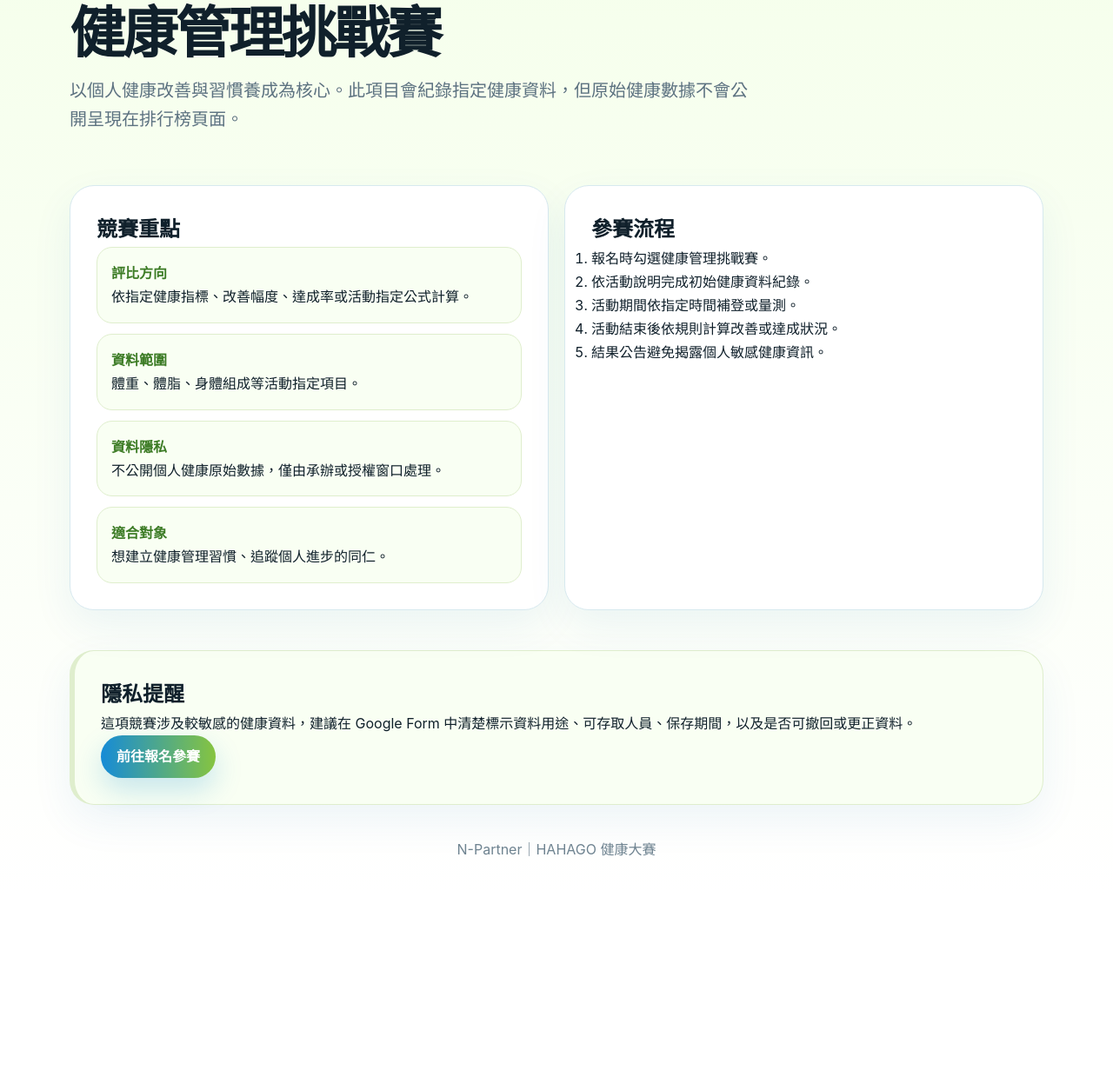
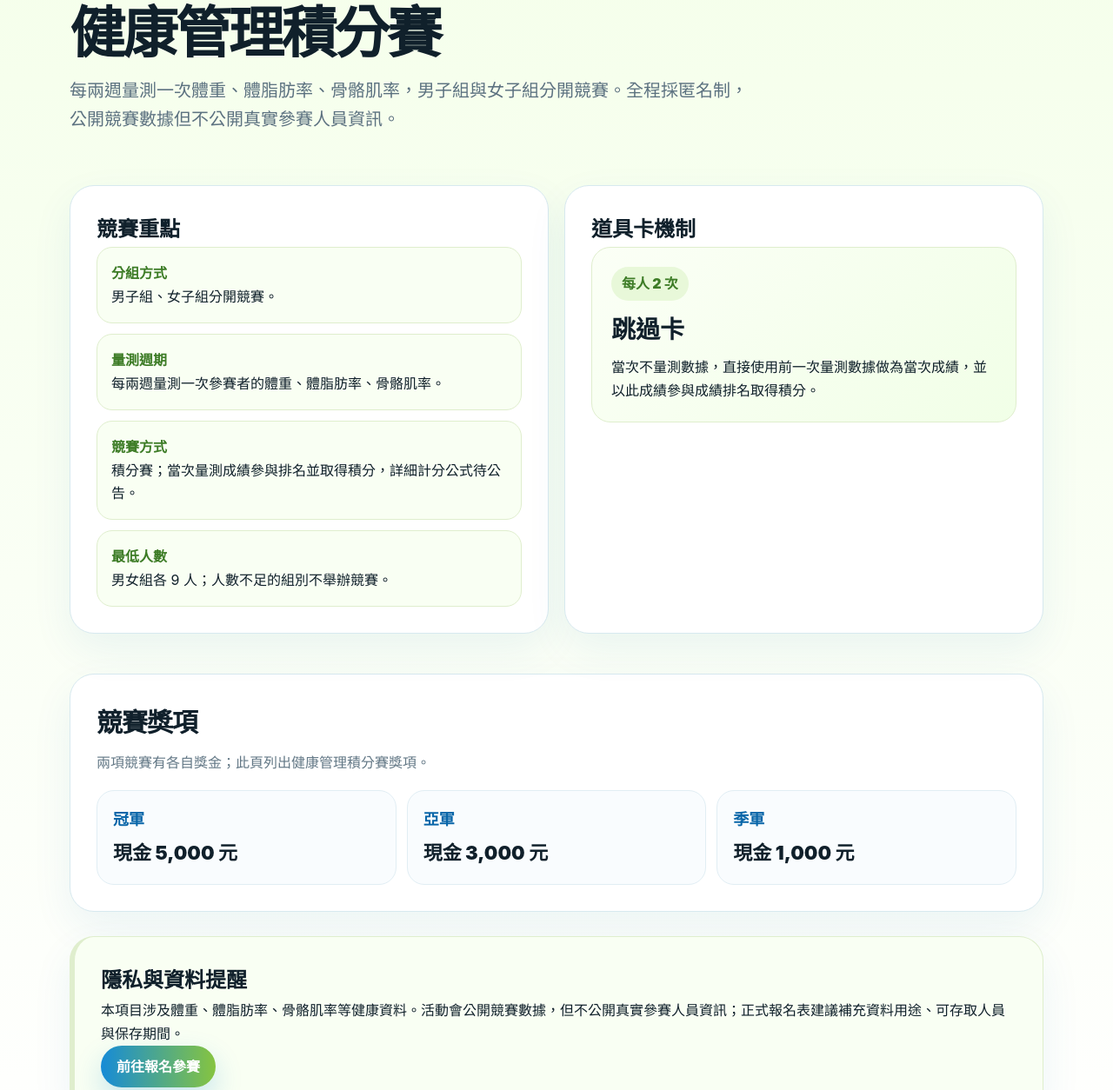
Before and after one commit to juanyaolin/npartner-wellness-challenge-2026, a website: page health.html in a window 1280 px wide. Shown: the part 194-1448 px from the top of the page at 87% size. Before the commit the page ends 1223 px from the top, so only its background shows below. Drawn offline with Linux system fonts and the light colour scheme.

Commit message:
feat: 套入賽事資訊

```diff
--- a/assets/css/styles.css
+++ b/assets/css/styles.css
@@ -628,3 +628,77 @@ body.health-page {
     grid-template-columns: 1fr;
   }
 }
+
+/* Event information blocks added for the 2026 contest details. */
+.sectionTitle.compact {
+  grid-template-columns: 1fr;
+  gap: 8px;
+  margin-bottom: 18px;
+}
+
+.tool-card {
+  border: 1px solid #dfeecd;
+  border-radius: 22px;
+  background: linear-gradient(135deg, #fbfff6, #f1ffe7);
+  padding: 22px;
+}
+
+.tool-card h3 {
+  font-size: 28px;
+  margin: 10px 0 6px;
+}
+
+.badge {
+  display: inline-flex;
+  min-height: 34px;
+  align-items: center;
+  border-radius: 999px;
+  background: #e8f8d9;
+  color: #3d7c26;
+  font-weight: 950;
+  padding: 6px 12px;
+}
+
+.prize-panel {
+  margin-bottom: 28px;
+}
+
+.prizes {
+  display: grid;
+  grid-template-columns: repeat(3, 1fr);
+  gap: 12px;
+}
+
+.prize {
+  border: 1px solid #e1eef4;
+  border-radius: 20px;
+  background: #f9fcfe;
+  padding: 18px;
+}
+
+.prize strong,
+.prize span {
+  display: block;
+}
+
+.prize strong {
+  color: var(--blue-deep);
+  font-size: 18px;
+}
+
+.prize span {
+  color: var(--ink);
+  font-size: 22px;
+  font-weight: 950;
+  margin-top: 4px;
+}
+
+.walking-notice {
+  border-left-color: var(--blue);
+}
+
+@media (width <= 760px) {
+  .prizes {
+    grid-template-columns: 1fr;
+  }
+}
--- a/health.html
+++ b/health.html
@@ -3,7 +3,7 @@
   <head>
     <meta charset="utf-8" />
     <meta name="viewport" content="width=device-width, initial-scale=1" />
-    <title>健康管理挑戰賽｜N-Partner HAHAGO</title>
+    <title>健康管理積分賽｜N-Partner 三比八大賽 2026</title>
     <link rel="stylesheet" href="assets/css/styles.css" />
     <script src="assets/js/app.js" defer></script>
   </head>
@@ -12,7 +12,7 @@
       <div class="wrap">
         <a class="logo" href="index.html">
           <span class="logoMark"><img src="images/npartner-mark.svg" alt="" /></span>
-          <span class="logoText">N-Partner｜HAHAGO</span>
+          <span class="logoText">N-Partner｜三比八大賽</span>
         </a>
         <div class="navActions">
           <a class="ghost" href="index.html#competitions">回首頁</a>
@@ -21,10 +21,10 @@
       </div>
     </nav>
     <header class="detail-hero wrap">
-      <div class="eyebrow">個人健康管理項目</div>
-      <h1>健康管理挑戰賽</h1>
+      <div class="eyebrow">健康管理項目｜男女分組積分賽</div>
+      <h1>健康管理積分賽</h1>
       <p>
-        以個人健康改善與習慣養成為核心。此項目會紀錄指定健康資料，但原始健康數據不會公開呈現在排行榜頁面。
+        每兩週量測一次體重、體脂肪率、骨骼肌率，男子組與女子組分開競賽。全程採匿名制，公開競賽數據但不公開真實參賽人員資訊。
       </p>
     </header>
     <main class="wrap">
@@ -32,42 +32,50 @@
         <div class="panel">
           <h2>競賽重點</h2>
           <div class="detail-meta">
+            <div class="detail-item"><strong>分組方式</strong>男子組、女子組分開競賽。</div>
             <div class="detail-item">
-              <strong>評比方向</strong>依指定健康指標、改善幅度、達成率或活動指定公式計算。
+              <strong>量測週期</strong>每兩週量測一次參賽者的體重、體脂肪率、骨骼肌率。
             </div>
             <div class="detail-item">
-              <strong>資料範圍</strong>體重、體脂、身體組成等活動指定項目。
+              <strong>競賽方式</strong>積分賽；當次量測成績參與排名並取得積分，詳細計分公式待公告。
             </div>
             <div class="detail-item">
-              <strong>資料隱私</strong>不公開個人健康原始數據，僅由承辦或授權窗口處理。
-            </div>
-            <div class="detail-item">
-              <strong>適合對象</strong>想建立健康管理習慣、追蹤個人進步的同仁。
+              <strong>最低人數</strong>男女組各 9 人；人數不足的組別不舉辦競賽。
             </div>
           </div>
         </div>
         <div class="panel">
-          <h2>參賽流程</h2>
-          <ol>
-            <li>報名時勾選健康管理挑戰賽。</li>
-            <li>依活動說明完成初始健康資料紀錄。</li>
-            <li>活動期間依指定時間補登或量測。</li>
-            <li>活動結束後依規則計算改善或達成狀況。</li>
-            <li>結果公告避免揭露個人敏感健康資訊。</li>
-          </ol>
+          <h2>道具卡機制</h2>
+          <div class="tool-card">
+            <span class="badge">每人 2 次</span>
+            <h3>跳過卡</h3>
+            <p>
+              當次不量測數據，直接使用前一次量測數據做為當次成績，並以此成績參與成績排名取得積分。
+            </p>
+          </div>
+        </div>
+      </section>
+      <section class="panel prize-panel">
+        <div class="sectionTitle compact">
+          <h2>競賽獎項</h2>
+          <p>兩項競賽有各自獎金；此頁列出健康管理積分賽獎項。</p>
+        </div>
+        <div class="prizes">
+          <div class="prize"><strong>冠軍</strong><span>現金 5,000 元</span></div>
+          <div class="prize"><strong>亞軍</strong><span>現金 3,000 元</span></div>
+          <div class="prize"><strong>季軍</strong><span>現金 1,000 元</span></div>
         </div>
       </section>
       <section class="panel notice">
-        <h2>隱私提醒</h2>
+        <h2>隱私與資料提醒</h2>
         <p>
-          這項競賽涉及較敏感的健康資料，建議在 Google Form
-          中清楚標示資料用途、可存取人員、保存期間，以及是否可撤回或更正資料。
+          本項目涉及體重、體脂肪率、骨骼肌率等健康資料。活動會公開競賽數據，但不公開真實參賽人員資訊；正式報名表建議補充資料用途、可存取人員與保存期間。
         </p>
         <p class="sectionAction">
           <a class="btn primary" href="index.html#signup">前往報名參賽</a>
         </p>
       </section>
     </main>
-    <footer class="footer">N-Partner｜HAHAGO 健康大賽</footer>
+    <footer class="footer">N-Partner｜三比八大賽 2026</footer>
   </body>
 </html>
```
Also changed, not shown: index.html (+48 -41 lines), walking.html (+19 -19 lines).
